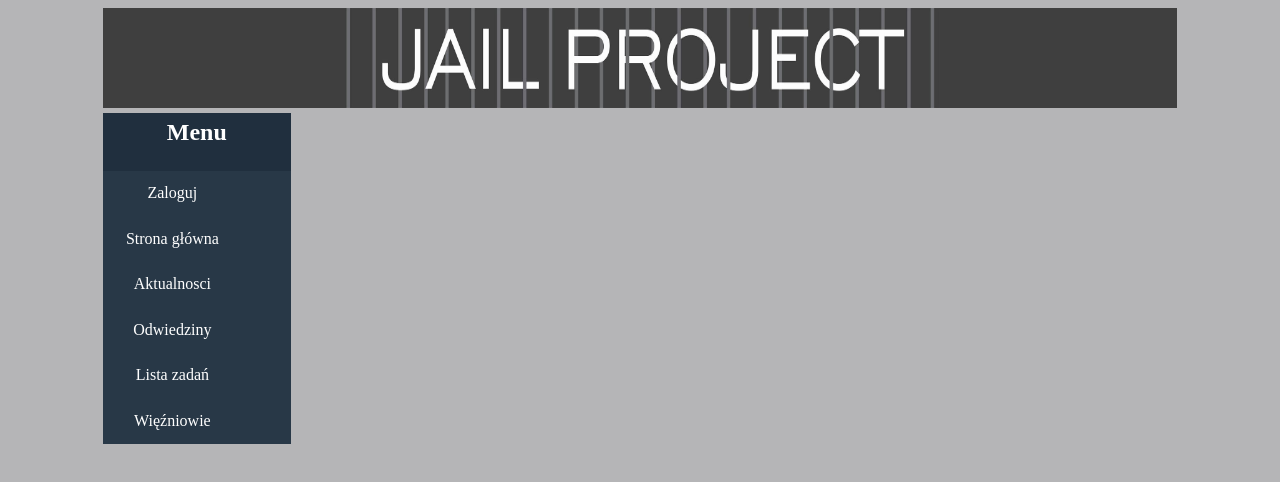
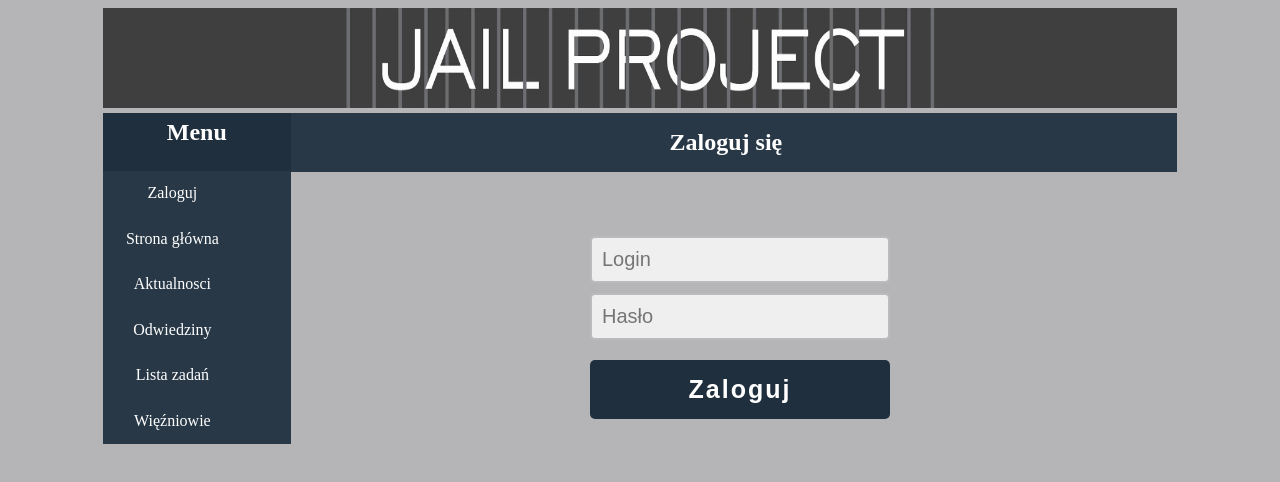
Before and after one commit to exima09/ProjektZespolowy, an Angular app in the folder Frontend/: page /login in a window 1280 px wide. Before the commit this address led to /. Shown: the top 482 px of the page. Built offline with nearby package versions, Linux system fonts and the light colour scheme.

Commit message:
Dodanie komponentu logowania oraz jego stylizacja (#17)

```diff
--- a/Frontend/src/app/app-routing.module.ts
+++ b/Frontend/src/app/app-routing.module.ts
@@ -3,11 +3,13 @@ import { Routes, RouterModule } from '@angular/router';
 import { PrisonersListComponent } from './components/content/prisoners-list/prisoners-list.component';
 import { HomeComponent } from './components/content/home/home.component';
 import { RegisterComponent } from './components/content/register/register.component';
+import { LoginComponent } from './components/content/login/login.component';
 
 const routes: Routes = [
 {path:"prisoners", component:PrisonersListComponent},
 {path:"", component:HomeComponent},
-{path:"register", component: RegisterComponent}
+{path:"register", component: RegisterComponent},
+{path:"login", component: LoginComponent}
 ];
 
 @NgModule({
--- a/Frontend/src/app/app.module.ts
+++ b/Frontend/src/app/app.module.ts
@@ -11,6 +11,7 @@ import { HomeComponent } from './components/content/home/home.component';
 import { RegisterComponent } from './components/content/register/register.component';
 import { MatSnackBarModule } from '@angular/material/snack-bar';
 import {NoopAnimationsModule, BrowserAnimationsModule} from '@angular/platform-browser/animations';
+import { LoginComponent } from './components/content/login/login.component';
 
 @NgModule({
   declarations: [
@@ -21,6 +22,7 @@ import {NoopAnimationsModule, BrowserAnimationsModule} from '@angular/platform-b
     SiteHeaderComponent,
     HomeComponent,
     RegisterComponent,
+    LoginComponent,
   ],
   imports: [
     BrowserModule,
--- /dev/null
+++ b/Frontend/src/app/components/content/login/login.component.css
@@ -0,0 +1,53 @@
+input[type=text],
+input[type=password] {
+    width: 300px;
+    background-color: #efefef;
+    font-size: 20px;
+    color: #666;
+    padding: 10px;
+    margin-top: 10px;
+    border: 2px solid #bbb;
+    border-radius: 5px;
+    box-sizing: border-box;
+}
+
+input[type=text]:focus,
+input[type=password]:focus {
+    color: #202F3E;
+    box-shadow: 0 0 10px 2px rgba(204,204,204,0.9);
+    border: 1.5px solid #202F3E;
+}
+
+button {
+    width: 300px;
+    background-color: #202F3E;
+    font-size: 25px;
+    font-weight: 700;
+    color: white;
+    padding: 15px 10px;
+    margin-top: 20px;
+    border: none;
+    border-radius: 5px;
+    cursor: pointer;
+    letter-spacing: 2px;
+}
+
+button:hover {
+    background-color: rgb(40, 56, 71);
+}
+
+.error {
+    color: red;
+    font-size: 20px;
+    font-weight: 700;
+    text-align: center;
+    margin-top: 25px;
+}
+
+.success {
+    color: green;
+    font-size: 20px;
+    font-weight: 700;
+    text-align: center;
+    margin-top: 25px;
+}
--- /dev/null
+++ b/Frontend/src/app/components/content/login/login.component.html
@@ -0,0 +1,13 @@
+<app-site-header [childMessage] = "headerOfSite"></app-site-header>
+
+<div style="margin: 0 auto; width: 300px; padding-left: 200px; margin-top: 5%;">
+  <div>
+    <input type = "text" #loginInput (keyup) = "writtenLogin(loginInput.value)" required placeholder="Login">
+  </div>
+
+  <div>
+    <input type = "password" #passwordInput (keyup) = "writtenPassword(passwordInput.value)" required placeholder="Hasło">
+  </div>
+
+  <button (click) = "Submit()">Zaloguj</button>
+</div>
--- /dev/null
+++ b/Frontend/src/app/components/content/login/login.component.ts
@@ -0,0 +1,36 @@
+import { Component, OnInit } from '@angular/core';
+import {AuthenticationService} from 'src/app/services/authorization.service';
+
+@Component({
+  selector: 'app-login',
+  templateUrl: './login.component.html',
+  styleUrls: ['./login.component.css']
+})
+export class LoginComponent implements OnInit {
+  headerOfSite = "Zaloguj się";
+  login: string;
+  password: string;
+
+  constructor(private authService: AuthenticationService) { }
+
+  ngOnInit() {
+  }
+
+  writtenLogin(value: string){
+    this.login = value;
+    console.log("login: " + this.login);
+  }
+
+  writtenPassword(value: string){
+    this.password = value;
+    console.log("password: " + this.password);
+  }
+
+  submit() {
+    this.authService.register(this.login, this.password).subscribe(
+      elem => console.log(elem),
+      error => console.log(error),
+      () => console.log("Wszystko ok! :)")
+    )
+  }
+}
```
Also changed, not shown: 1 other file (tests, documents, lock files or other folders).
